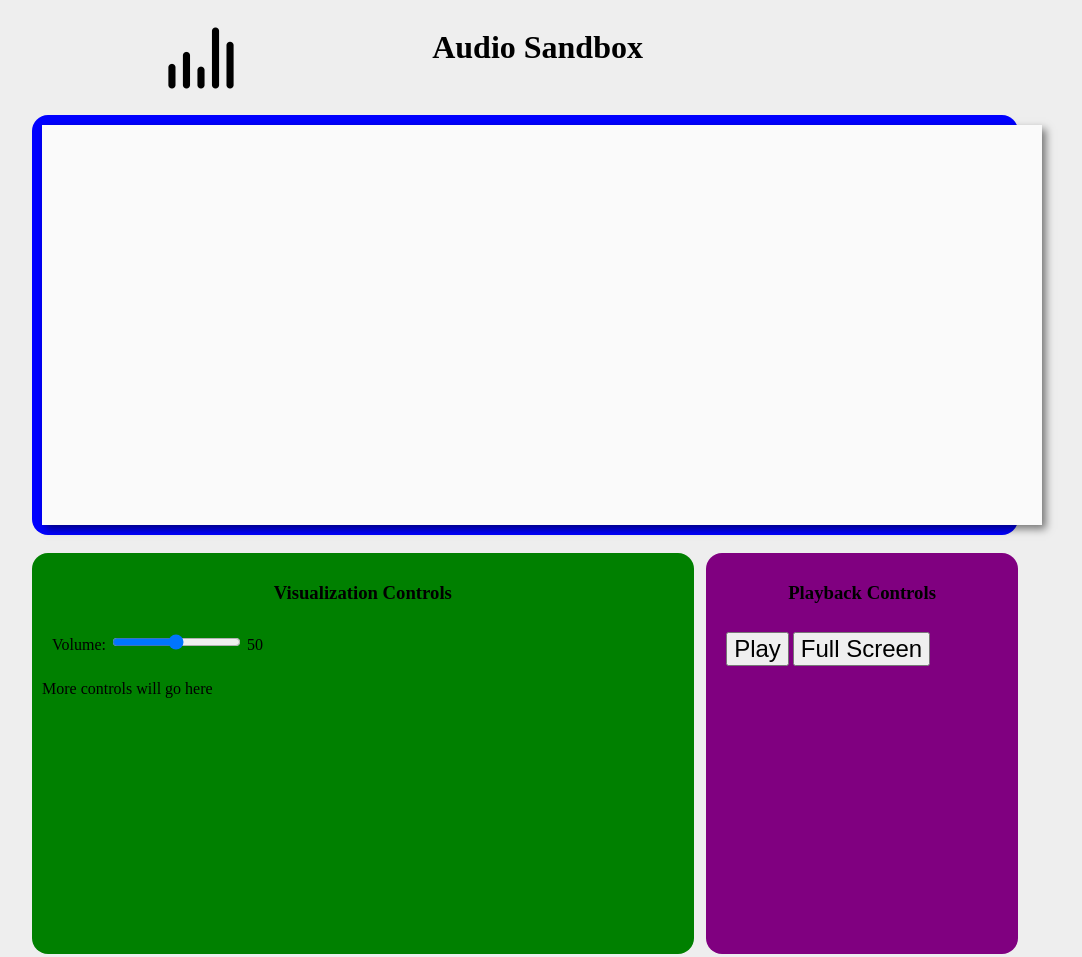
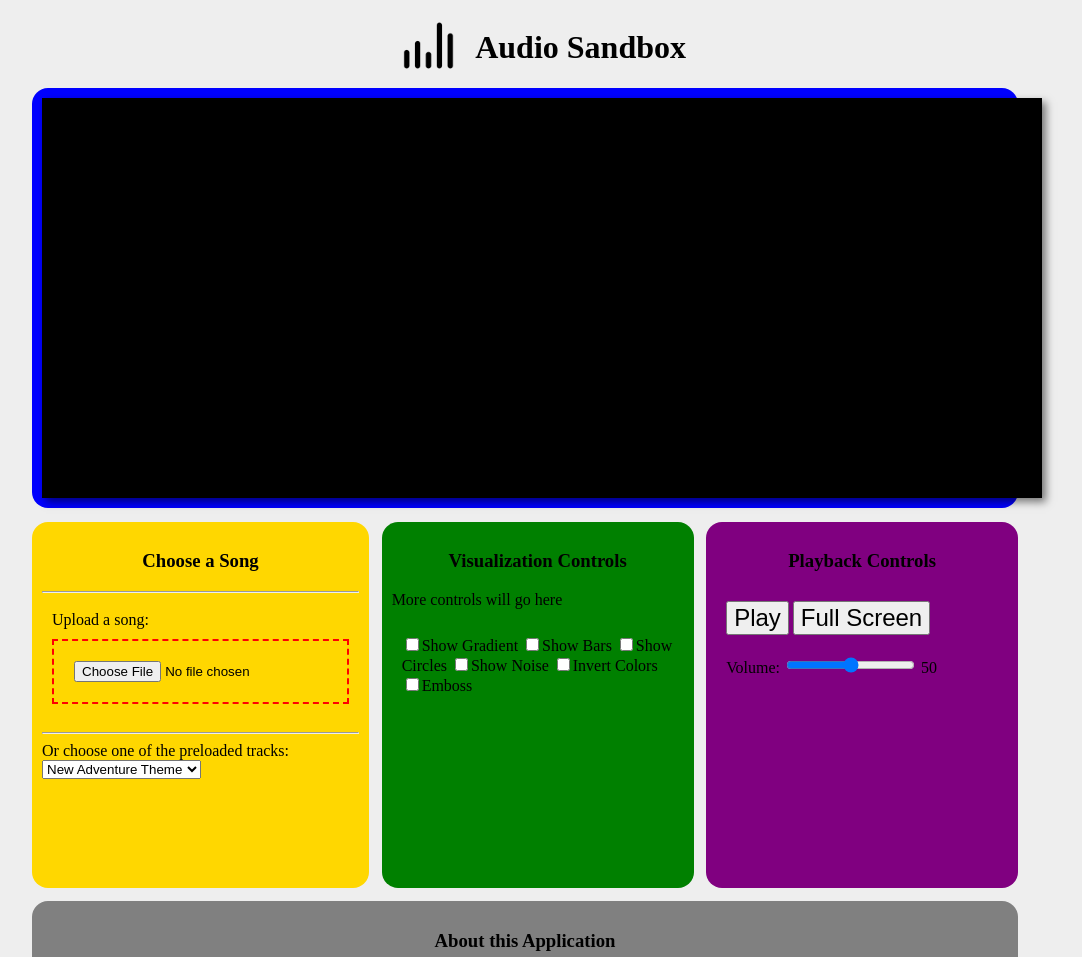
Before and after one commit to Tmargo101/330-AudioVisualizer, a plain HTML site: page index.html in a window 1280 px wide. Shown: the top 957 px of the page, without its empty margins (115-1197 px from the left). Drawn offline with Linux system fonts and the light colour scheme; a web font is replaced by a local one.

Commit message:
- Fixed Title
- Working

```diff
--- a/assets/src/main.js
+++ b/assets/src/main.js
@@ -26,6 +26,7 @@ const uploadFiles = "";
 
 const init = () => {
    audio.setupWebAudio(DEFAULTS.sound1);
+
    let canvas = document.querySelector("canvas");
    // canvas.width = windowParams.canvasWidth;
    // canvas.height = windowParams.canvasHeight;
--- a/assets/src/visualizer.js
+++ b/assets/src/visualizer.js
@@ -7,20 +7,26 @@ const setupCanvas = (canvasElement, data) => {
 	ctx = canvasElement.getContext("2d");
 	canvasWidth = canvasElement.width;
 	canvasHeight = canvasElement.height;
-	// create a gradient that runs top to bottom
+
+	ctx.fillStyle = "black";
+	ctx.fillRect(0,0,canvasWidth, canvasHeight);
 };
 
 const draw = (drawParams = {}) => {
 };
 
 const drawFrequency = (data) => {
-	ctx.fillStyle = 'white';
+	console.log(data.length);
+	ctx.fillStyle = 'black';
 	ctx.fillRect(0,0,canvasWidth, canvasHeight);
 	for (let x = 0; x < data.length; x++) {
 		ctx.fillStyle = 'black';
 		for (let y = 2; y < data[x].length; y++) {
 			ctx.fillStyle = `rgb(${y*15},${y*15},${y*15})`;
-			ctx.fillRect(x, canvasHeight - (y*2), 1, -data[x][y]);
+			//ctx.fillRect(x, canvasHeight, 1, -data[x][y]);
+			ctx.fillRect(x, canvasHeight/2, 1,data[x][y])
+			ctx.fillRect(x, canvasHeight/2, 1,-data[x][y])
+
 		}
 	}
 	document.querySelector("#playButton").dataset.playing = "no";
@@ -28,9 +34,7 @@ const drawFrequency = (data) => {
 };
 
 const drawPlayHead = (xPosition) => {
-	console.log(`Drawing at x=${xPosition}`);
 	ctx.fillStyle = "rgba(100,100,100,0.2)";
-	// ctx.fillRect(xPosition, canvasHeight - 50, 1, 50);
 	ctx.fillRect(xPosition, 0, 1, canvasHeight);
 };
 
--- a/assets/styles/default-styles.css
+++ b/assets/styles/default-styles.css
@@ -13,19 +13,28 @@ body {
 .grid-container {
   display: grid;
   grid-template-columns: 10% 1fr 1fr 1fr 10%;
-  grid-template-rows: 5% 1fr 1fr 1fr 1fr;
+  grid-template-rows: 5% 1fr 1fr 1fr 5%;
   gap: 1% 1%;
   grid-template-areas:
-    ". logoDiv titleDiv . ."
+    ". . headerDiv . ."
     ". audioVisualizerDiv audioVisualizerDiv audioVisualizerDiv ."
-    ". visualizerControlsDiv visualizerControlsDiv playbackControlsDiv ."
-    ". uploadDiv descriptionDiv descriptionDiv ."
+    ". uploadDiv visualizerControlsDiv playbackControlsDiv ."
+    ". descriptionDiv descriptionDiv descriptionDiv ."
     ". . . . .";
 }
 
 section {
    padding: 10px;
    border-radius: 1em;
+}
+
+.headerDiv {
+   grid-area: headerDiv;
+   display: grid;
+   grid-template-columns: 30% 70%;
+   grid-template-rows: 1fr;
+   grid-template-areas:
+   "logoDiv titleDiv";
 }
 
 .audioVisualizerDiv {
@@ -35,7 +44,7 @@ section {
 
 .titleDiv {
    grid-area: titleDiv;
-   text-align: center;
+   text-align: left;
 }
 
 .logoDiv {
@@ -43,8 +52,8 @@ section {
    margin-left: auto;
    margin-right: auto;
 }
-.logoDiv img {
-   height: 100px;
+.headerDiv img {
+   height: 75px;
 }
 
 .descriptionDiv {
--- a/index.html
+++ b/index.html
@@ -11,30 +11,28 @@
 <body>
 	<main>
 	<div class="grid-container">
-		<div class="logoDiv">
-			<img id="iconImage" src="assets/img/icon.png"></img>
-		</div>
-		<div class="titleDiv">
-			<h1>Audio Sandbox</h1>
+		<div class="headerDiv">
+			<div class="logoDiv">
+				<img id="iconImage" src="assets/img/icon.png"></img>
+			</div>
+			<div class="titleDiv">
+				<h1>Audio Sandbox</h1>
+			</div>
 		</div>
 		<section class="audioVisualizerDiv">
 			<canvas></canvas>
 		</section>
 		<section class="visualizerControlsDiv">
 			<h3>Visualization Controls</h3>
+			<p>More controls will go here</p>
 			<section>
-				Volume: <input type="range" id="volumeSlider" min="0" max="2" value="1" step="0.01">
-				<span id="volumeLabel">???</span>
-			</section>
-			<p>More controls will go here</p>
-			<!-- <section>
 				<span><input type="checkbox" id="gradientCB"><label for="gradientCB">Show Gradient</label></span>
 				<span><input type="checkbox" id="barsCB"><label for="barsCB">Show Bars</label></span>
 				<span><input type="checkbox" id="circlesCB"><label for="circlesCB">Show Circles</label></span>
 				<span><input type="checkbox" id="noiseCB"><label for="noiseCB">Show Noise</label></span>
 				<span><input type="checkbox" id="invertCB"><label for="invertCB">Invert Colors</label></span>
 				<span><input type="checkbox" id="embossCB"><label for="embossCB">Emboss</label></span>
-			</section> -->
+			</section>
 		</section>
 		<section class="playbackControlsDiv">
 			<h3>Playback Controls</h3>
@@ -42,6 +40,11 @@
 				<button id="playButton" data-playing="no"></button>
 				<button id="fsButton">Full Screen</button>
 			</section>
+			<section>
+				Volume: <input type="range" id="volumeSlider" min="0" max="2" value="1" step="0.01">
+				<span id="volumeLabel">???</span>
+			</section>
+
 		</section>
 		<section class="uploadDiv">
 			<h3>Choose a Song</h3>
```
Also changed, not shown: assets/src/audio.js (+8 -16 lines).
